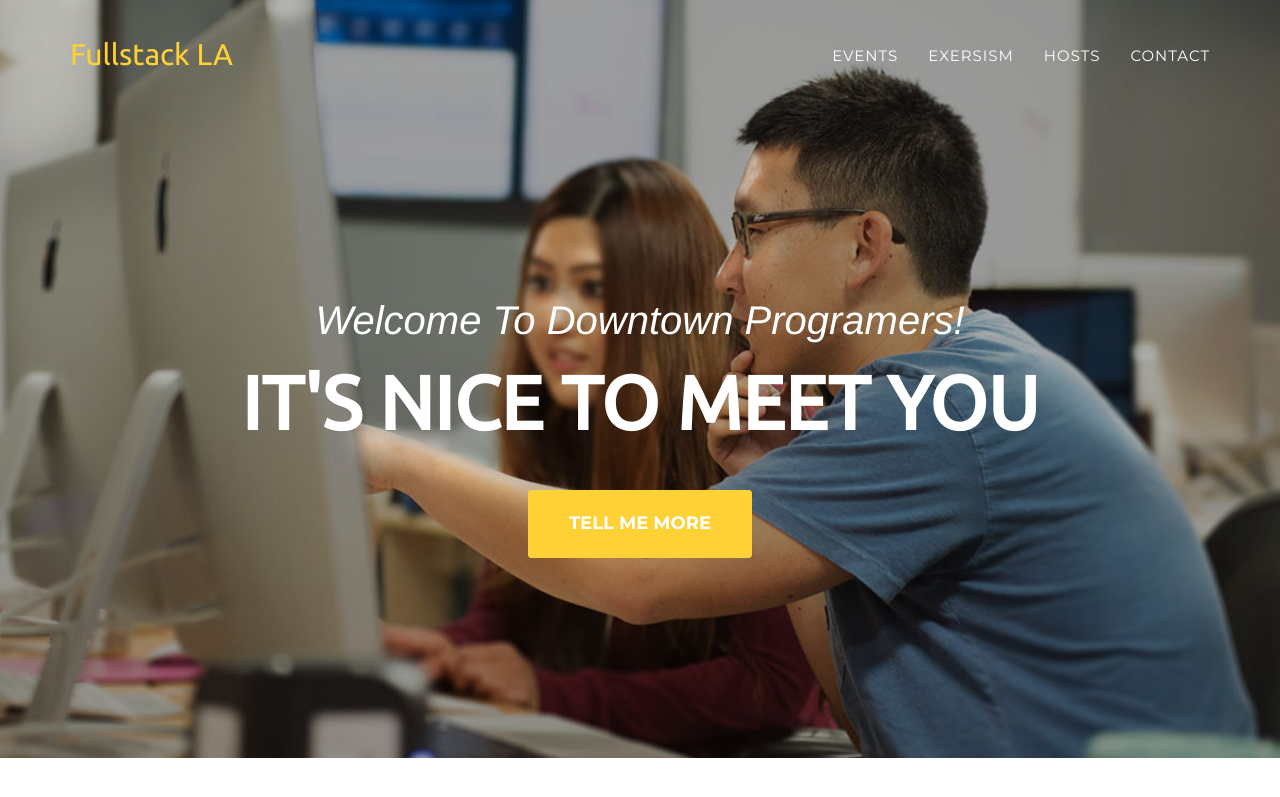
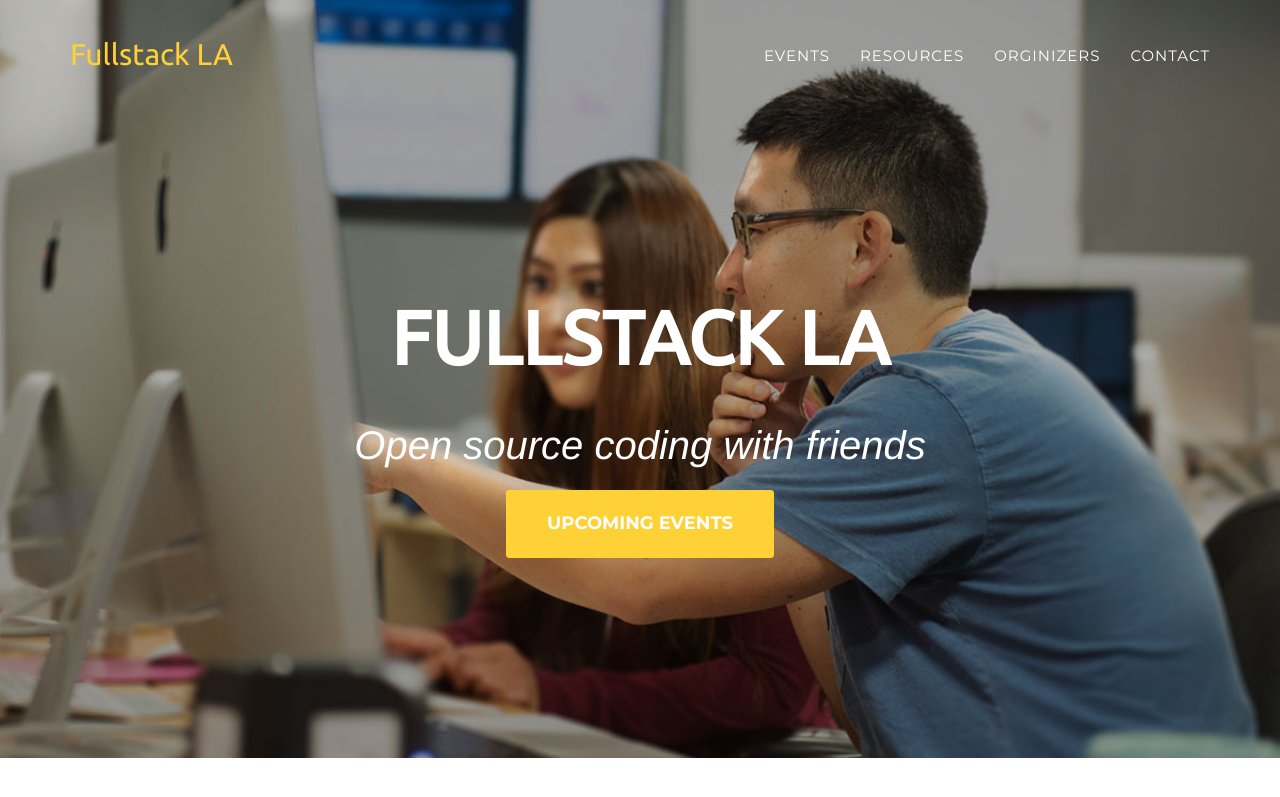
Before and after one commit to fullstackla/fullstackla.github.io, a Jekyll site: the page built from index.html, in a window 1280 px wide and 900 px high. Shown: the top 797 px of the window. Built offline with Jekyll 4.4.1, drawn with Linux system fonts in a browser that asks for light colours; some web fonts are replaced.

Commit message:
Clean up indentation and changed some copy.

```diff
--- a/_includes/header.html
+++ b/_includes/header.html
@@ -25,10 +25,10 @@
                     <a class="page-scroll" href="#events">Events</a>
                 </li>
                 <li>
-                        <a class="page-scroll" href="#exersism">Exersism</a>
+                    <a class="page-scroll" href="#resources">Resources</a>
                 </li>
                 <li>
-                        <a class="page-scroll" href="#partners">Hosts</a>
+                    <a class="page-scroll" href="#orginizers">Orginizers</a>
                 </li>
                 <li>
                     <a class="page-scroll" href="#contact">Contact</a>
@@ -44,9 +44,9 @@
 <header>
     <div class="container">
         <div class="intro-text">
-                <div class="intro-lead-in">Welcome To Downtown Programers!</div>
-                <div class="intro-heading">It's Nice To Meet You</div>
-                <a href="#events" class="page-scroll btn btn-xl">Tell Me More</a>
+            <div class="intro-heading">Fullstack LA</div>
+            <div class="intro-lead-in">Open source coding with friends</div>
+            <a href="#upcoming-events" class="page-scroll btn btn-xl">Upcoming Events</a>
         </div>
     </div>
 </header>
```
Lines whose indentation alone changed are shown as unchanged.
